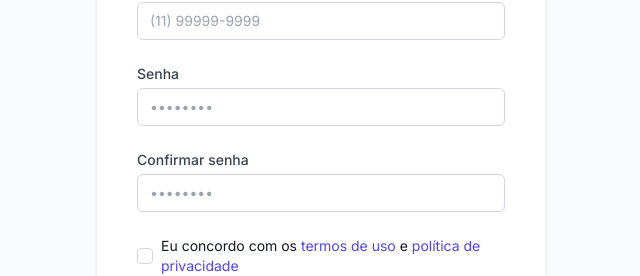
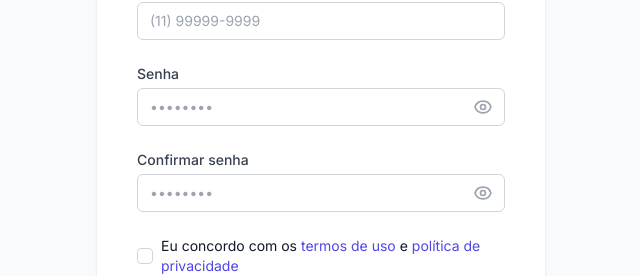
Before and after one commit to N0ox1/NOXORA, a Next.js app: page /register in a window 1280 px wide. Shown: the part 374-650 px from the top of the page, without its empty margins (319-959 px from the left). Built offline with nearby package versions, Linux system fonts and the light colour scheme.

Commit message:
feat: adicionar funcionalidade de mostrar/ocultar senha
- Adicionar ícone de olho nos campos de senha
- Implementar toggle de visibilidade para senha e confirmar senha
- Aplicar funcionalidade nas páginas de login e registro
- Melhorar UX com feedback visual claro

```diff
--- a/src/app/(auth)/login/page.tsx
+++ b/src/app/(auth)/login/page.tsx
@@ -8,6 +8,7 @@
   const router = useRouter();
   const [isLoading, setIsLoading] = useState(false);
   const [errors, setErrors] = useState<{ [key: string]: string }>({});
+  const [showPassword, setShowPassword] = useState(false);
 
   const handleSubmit = async (e: React.FormEvent<HTMLFormElement>) => {
     e.preventDefault();
@@ -87,16 +88,32 @@
               <label htmlFor="password" className="block text-sm font-medium text-gray-700">
                 Senha
               </label>
-              <div className="mt-1">
+              <div className="mt-1 relative">
                 <input
                   id="password"
                   name="password"
-                  type="password"
+                  type={showPassword ? "text" : "password"}
                   autoComplete="current-password"
                   required
-                  className="appearance-none block w-full px-3 py-2 border border-gray-300 rounded-md placeholder-gray-400 focus:outline-none focus:ring-indigo-500 focus:border-indigo-500 sm:text-sm"
+                  className="appearance-none block w-full px-3 py-2 pr-10 border border-gray-300 rounded-md placeholder-gray-400 focus:outline-none focus:ring-indigo-500 focus:border-indigo-500 sm:text-sm"
                   placeholder="••••••••"
                 />
+                <button
+                  type="button"
+                  className="absolute inset-y-0 right-0 pr-3 flex items-center"
+                  onClick={() => setShowPassword(!showPassword)}
+                >
+                  {showPassword ? (
+                    <svg className="h-5 w-5 text-gray-400" fill="none" stroke="currentColor" viewBox="0 0 24 24">
+                      <path strokeLinecap="round" strokeLinejoin="round" strokeWidth={2} d="M13.875 18.825A10.05 10.05 0 0112 19c-4.478 0-8.268-2.943-9.543-7a9.97 9.97 0 011.563-3.029m5.858.908a3 3 0 114.243 4.243M9.878 9.878l4.242 4.242M9.878 9.878L3 3m6.878 6.878L21 21" />
+                    </svg>
+                  ) : (
+                    <svg className="h-5 w-5 text-gray-400" fill="none" stroke="currentColor" viewBox="0 0 24 24">
+                      <path strokeLinecap="round" strokeLinejoin="round" strokeWidth={2} d="M15 12a3 3 0 11-6 0 3 3 0 016 0z" />
+                      <path strokeLinecap="round" strokeLinejoin="round" strokeWidth={2} d="M2.458 12C3.732 7.943 7.523 5 12 5c4.478 0 8.268 2.943 9.542 7-1.274 4.057-5.064 7-9.542 7-4.477 0-8.268-2.943-9.542-7z" />
+                    </svg>
+                  )}
+                </button>
               </div>
             </div>
 
--- a/src/app/(auth)/register/page.tsx
+++ b/src/app/(auth)/register/page.tsx
@@ -7,6 +7,8 @@
   const router = useRouter();
   const [isLoading, setIsLoading] = useState(false);
   const [errors, setErrors] = useState<{ [key: string]: string }>({});
+  const [showPassword, setShowPassword] = useState(false);
+  const [showConfirmPassword, setShowConfirmPassword] = useState(false);
 
   const handleSubmit = async (e: React.FormEvent<HTMLFormElement>) => {
     e.preventDefault();
@@ -136,16 +138,32 @@
               <label htmlFor="password" className="block text-sm font-medium text-gray-700">
                 Senha
               </label>
-              <div className="mt-1">
+              <div className="mt-1 relative">
                 <input
                   id="password"
                   name="password"
-                  type="password"
+                  type={showPassword ? "text" : "password"}
                   autoComplete="new-password"
                   required
-                  className="appearance-none block w-full px-3 py-2 border border-gray-300 rounded-md placeholder-gray-400 focus:outline-none focus:ring-indigo-500 focus:border-indigo-500 sm:text-sm"
+                  className="appearance-none block w-full px-3 py-2 pr-10 border border-gray-300 rounded-md placeholder-gray-400 focus:outline-none focus:ring-indigo-500 focus:border-indigo-500 sm:text-sm"
                   placeholder="••••••••"
                 />
+                <button
+                  type="button"
+                  className="absolute inset-y-0 right-0 pr-3 flex items-center"
+                  onClick={() => setShowPassword(!showPassword)}
+                >
+                  {showPassword ? (
+                    <svg className="h-5 w-5 text-gray-400" fill="none" stroke="currentColor" viewBox="0 0 24 24">
+                      <path strokeLinecap="round" strokeLinejoin="round" strokeWidth={2} d="M13.875 18.825A10.05 10.05 0 0112 19c-4.478 0-8.268-2.943-9.543-7a9.97 9.97 0 011.563-3.029m5.858.908a3 3 0 114.243 4.243M9.878 9.878l4.242 4.242M9.878 9.878L3 3m6.878 6.878L21 21" />
+                    </svg>
+                  ) : (
+                    <svg className="h-5 w-5 text-gray-400" fill="none" stroke="currentColor" viewBox="0 0 24 24">
+                      <path strokeLinecap="round" strokeLinejoin="round" strokeWidth={2} d="M15 12a3 3 0 11-6 0 3 3 0 016 0z" />
+                      <path strokeLinecap="round" strokeLinejoin="round" strokeWidth={2} d="M2.458 12C3.732 7.943 7.523 5 12 5c4.478 0 8.268 2.943 9.542 7-1.274 4.057-5.064 7-9.542 7-4.477 0-8.268-2.943-9.542-7z" />
+                    </svg>
+                  )}
+                </button>
               </div>
             </div>
 
@@ -153,16 +171,32 @@
               <label htmlFor="confirm-password" className="block text-sm font-medium text-gray-700">
                 Confirmar senha
               </label>
-              <div className="mt-1">
+              <div className="mt-1 relative">
                 <input
                   id="confirm-password"
                   name="confirm-password"
-                  type="password"
+                  type={showConfirmPassword ? "text" : "password"}
                   autoComplete="new-password"
                   required
-                  className="appearance-none block w-full px-3 py-2 border border-gray-300 rounded-md placeholder-gray-400 focus:outline-none focus:ring-indigo-500 focus:border-indigo-500 sm:text-sm"
+                  className="appearance-none block w-full px-3 py-2 pr-10 border border-gray-300 rounded-md placeholder-gray-400 focus:outline-none focus:ring-indigo-500 focus:border-indigo-500 sm:text-sm"
                   placeholder="••••••••"
                 />
+                <button
+                  type="button"
+                  className="absolute inset-y-0 right-0 pr-3 flex items-center"
+                  onClick={() => setShowConfirmPassword(!showConfirmPassword)}
+                >
+                  {showConfirmPassword ? (
+                    <svg className="h-5 w-5 text-gray-400" fill="none" stroke="currentColor" viewBox="0 0 24 24">
+                      <path strokeLinecap="round" strokeLinejoin="round" strokeWidth={2} d="M13.875 18.825A10.05 10.05 0 0112 19c-4.478 0-8.268-2.943-9.543-7a9.97 9.97 0 011.563-3.029m5.858.908a3 3 0 114.243 4.243M9.878 9.878l4.242 4.242M9.878 9.878L3 3m6.878 6.878L21 21" />
+                    </svg>
+                  ) : (
+                    <svg className="h-5 w-5 text-gray-400" fill="none" stroke="currentColor" viewBox="0 0 24 24">
+                      <path strokeLinecap="round" strokeLinejoin="round" strokeWidth={2} d="M15 12a3 3 0 11-6 0 3 3 0 016 0z" />
+                      <path strokeLinecap="round" strokeLinejoin="round" strokeWidth={2} d="M2.458 12C3.732 7.943 7.523 5 12 5c4.478 0 8.268 2.943 9.542 7-1.274 4.057-5.064 7-9.542 7-4.477 0-8.268-2.943-9.542-7z" />
+                    </svg>
+                  )}
+                </button>
               </div>
             </div>
 
```
Also changed, not shown: test-register-api.mjs (deleted, +0 -36 lines).
